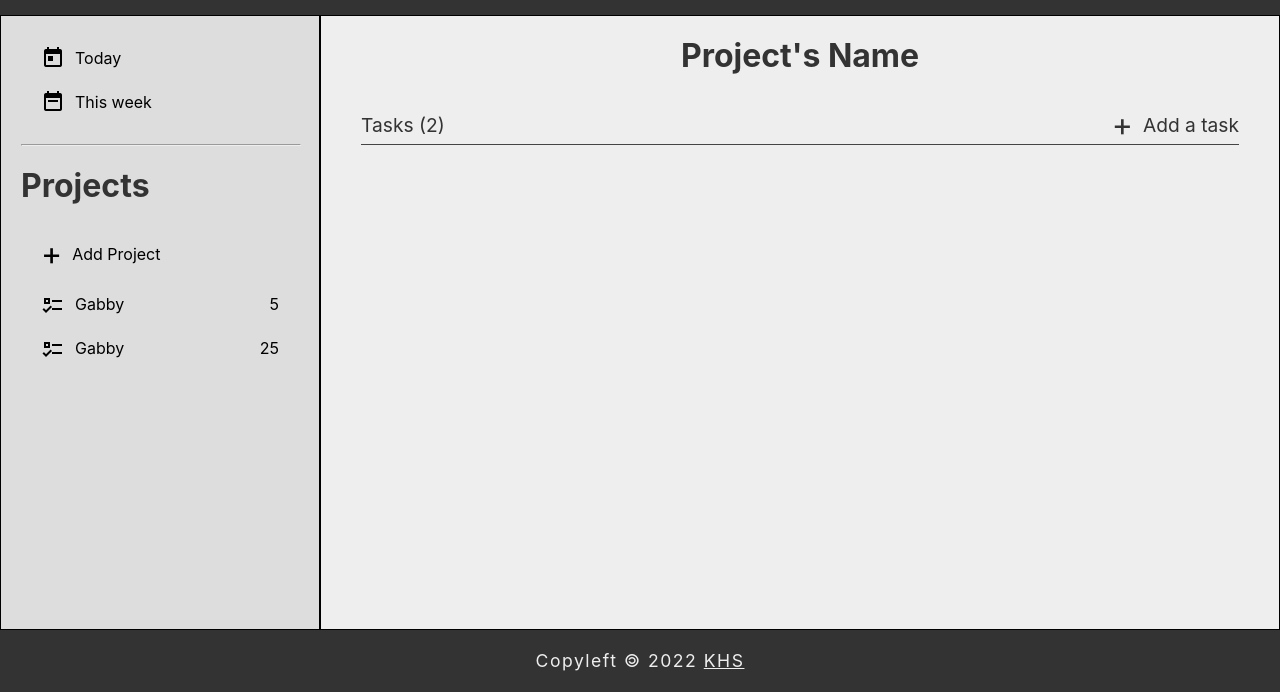
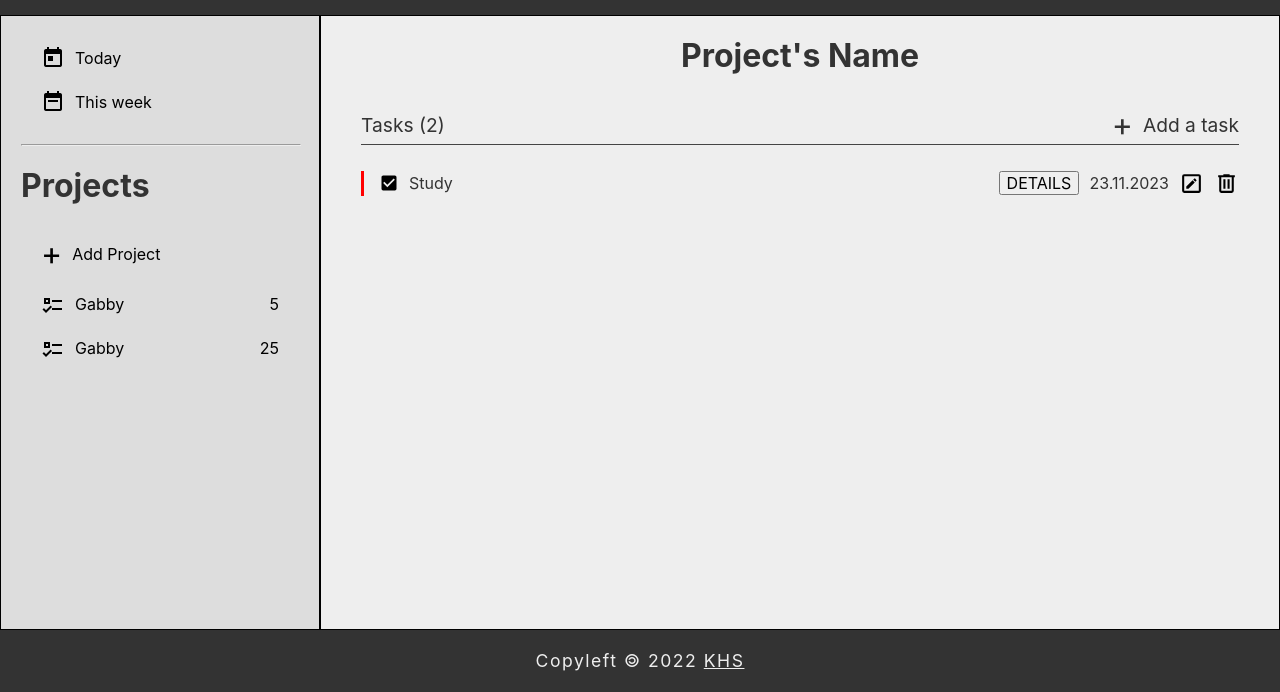
Before and after one commit to khs-kks/todo-list, a website built with webpack: page dist/index.html in a window 1280 px wide. Shown: the part 108-800 px from the top of the page. Built offline with nearby package versions, Linux system fonts and the light colour scheme.

Commit message:
Style project with tasks

```diff
--- a/dist/index.html
+++ b/dist/index.html
@@ -65,12 +65,22 @@
                                 <span> Add a task </span>
                             </div>
                         </div>
+                    </div>
+
+                    <div class="regular-task high-prio">
+                        <div class="todo-name-wrapper">
+                            <div class="todo completed"></div>
+                            <span class="task-name">Study</span>
+                        </div>
+                        <div class="todo-options-wrapper">
+                            <button class="todo-details">DETAILS</button>
+                            <span class="due-date">23.11.2023</span>
+                            <img src="./images/pencil-box-outline.svg" alt="Button to edit the task" height="25px">
+                            <img src="./images/trash-can-outline.svg" alt="Button to delete the task" height="25px">
+                        </div>
 
                     </div>
                 </div>
-
-
-
             </div>
         </div>
         <div class="footer">
@@ -78,6 +88,9 @@
                     rel="noreferrer noopener">KHS</a> </footer>
         </div>
     </div>
+
+    <!-- ADD A MODAL FOR PROJECT CREATE  -->
+
 </body>
 
 </html>
--- a/dist/style.css
+++ b/dist/style.css
@@ -65,6 +65,7 @@ body {
 .main-left {
     background-color: var(--secondary-light);
     padding: var(--spacing-lg);
+    overflow: auto;
 }
 
 .main-left-upper {
@@ -169,6 +170,7 @@ div.empty-project-buttons {
 .tasks-container {
     display: grid;
     grid-template-rows: repeat(auto-fill, 60px);
+    /* grid-auto-rows: 60px; */
     padding-left: var(--spacing-xl);
     padding-right: var(--spacing-xl);
     align-items: center;
@@ -193,6 +195,62 @@ div.empty-project-buttons {
     gap: var(--spacing-sm);
 }
 
+.regular-task {
+    display: flex;
+    justify-content: space-between;
+    align-items: center;
+    padding-left: var(--spacing-md);
+}
+
+.regular-task:hover {
+    background-color: var(--secondary-light);
+    cursor: pointer;
+}
+
+.todo-options-wrapper {
+    display: flex;
+    gap: var(--spacing-sm);
+    justify-content: center;
+    align-items: center;
+}
+
+.todo-name-wrapper {
+    display: flex;
+    justify-content: center;
+    align-items: center;
+    gap: var(--spacing-sm);
+}
+
+.todo {
+    height: 20px;
+    width: 20px;
+    border: solid 1px var(--primary-dark);
+}
+
+.todo.completed {
+    background: url(./images/checkbox-marked.svg);
+    background-size: contain;
+    background-repeat: no-repeat;
+    border: none;
+
+}
+
+button.todo-details {
+    cursor: pointer;
+}
+
+.high-prio {
+    border-left: solid 3px red;
+}
+
+.medium-prio {
+    border-left: solid 3px yellow;
+}
+
+.low-prio {
+    border-left: solid 3px green;
+
+}
 
 /* FOOTER  */
 .footer {
```
Also changed, not shown: dist/images/checkbox-marked.svg (added), dist/images/pencil-box-outline.svg (added), dist/images/trash-can-outline.svg (added).
